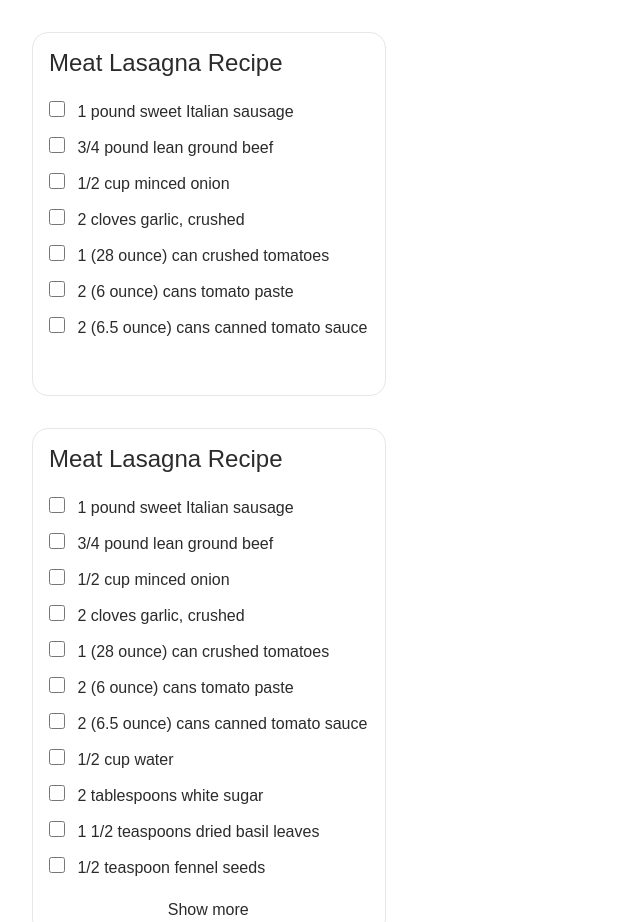
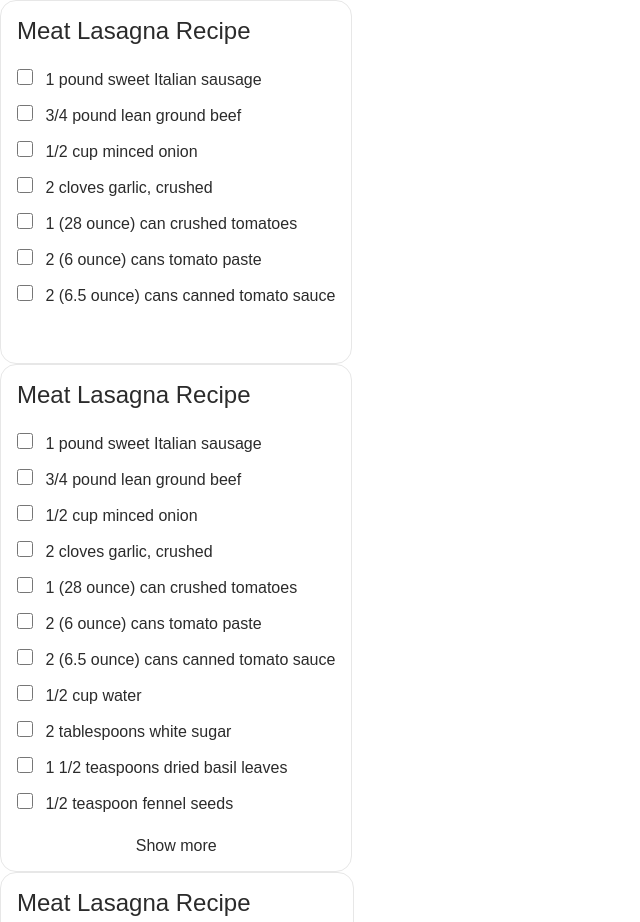
Before and after one commit to timmalstead/kagi-tryout, a plain HTML site: page recipe-widget/index.html in a window 1280 px wide. Shown: the top 922 px of the page, without its empty margins (0-640 px from the left). Drawn offline with Linux system fonts and the light colour scheme.

Commit message:
width fix

```diff
--- a/recipe-widget/styles.css
+++ b/recipe-widget/styles.css
@@ -1,14 +1,6 @@
 * {
   margin: 0;
   padding: 0;
-}
-
-body {
-  display: flex;
-  flex-direction: column;
-  width:min-content;
-  gap: 2rem;
-  padding: 2rem;
 }
 
 div.recipe-widget {
@@ -24,6 +16,7 @@ div.recipe-widget {
   border: calc(var(--large-spacing) / 10) solid var(--contrast-color);
   border-radius: var(--large-spacing);
   height: min-content;
+  width: fit-content;
 
   h1 {
     font-size: 1.5rem;
@@ -39,6 +32,7 @@ div.recipe-widget {
     }
 
     &:has(> summary > ul) {
+      width: max-content;
       summary {
         ul {
           display: flex;
@@ -106,10 +100,11 @@ div.recipe-widget {
     }
 
     &:has(> summary > p) {
+      width: calc(var(--large-spacing) * 20);
       summary {
         display: flex;
         flex-direction: column;
-        width: calc(var(--large-spacing) * 20);
+
         p {
           overflow: hidden;
           /* adding 1 pixel for lower hanging letter forms */
```
